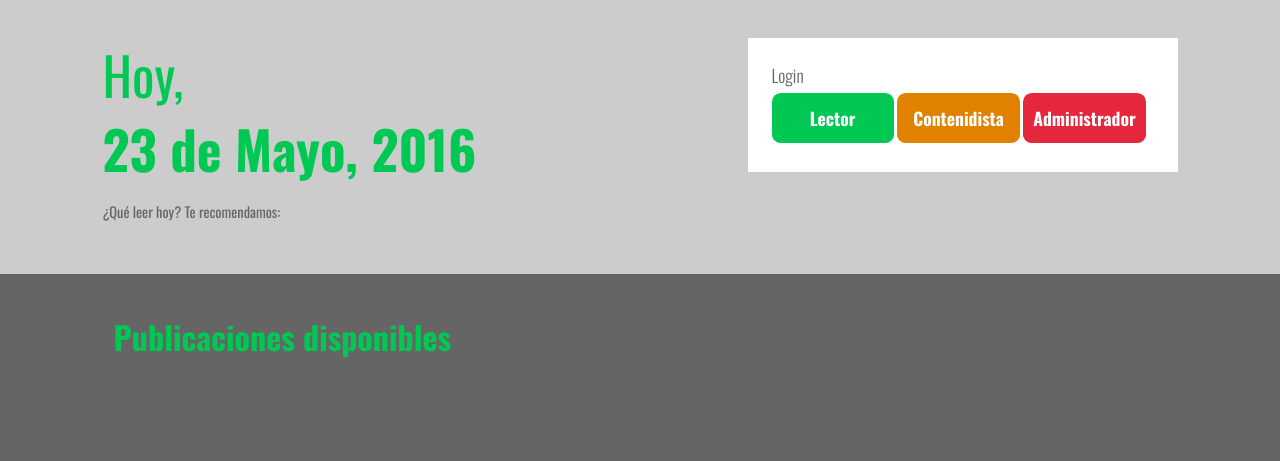
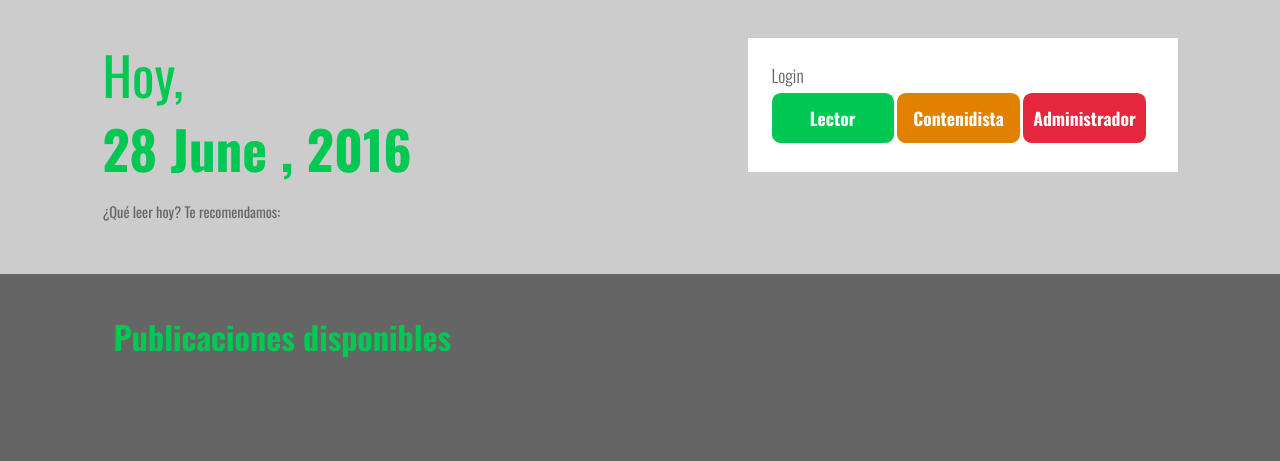
Before and after one commit to floreacosta/redaccion, a PHP site: page / in a window 1280 px wide. Shown: the part 117-578 px from the top of the page. Run offline with PHP 8.4, Linux system fonts and the light colour scheme; data that the repository does not hold is empty.

Commit message:
Fecha de Sistema

```diff
--- a/index.php
+++ b/index.php
@@ -16,7 +16,7 @@
 			<div class='fechaLogin'>
 				<div class='fecha'>
 					<h1><span>Hoy,</span></h1>
-					<h1>23 de Mayo, 2016</h1>
+					<h1><?php echo date("d F , Y"); ?></h1>
 				</div>
 				<li class='login loginEscritorio'>
 					<?php
```
